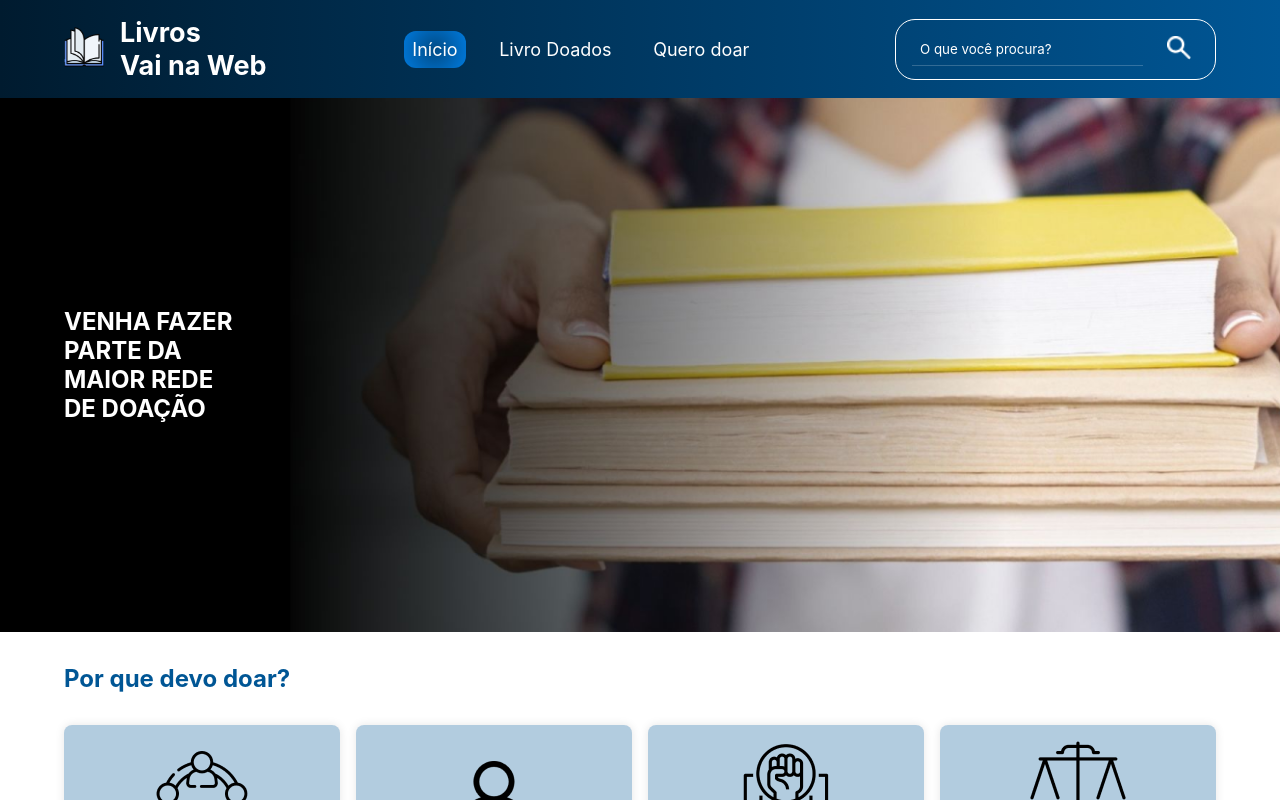
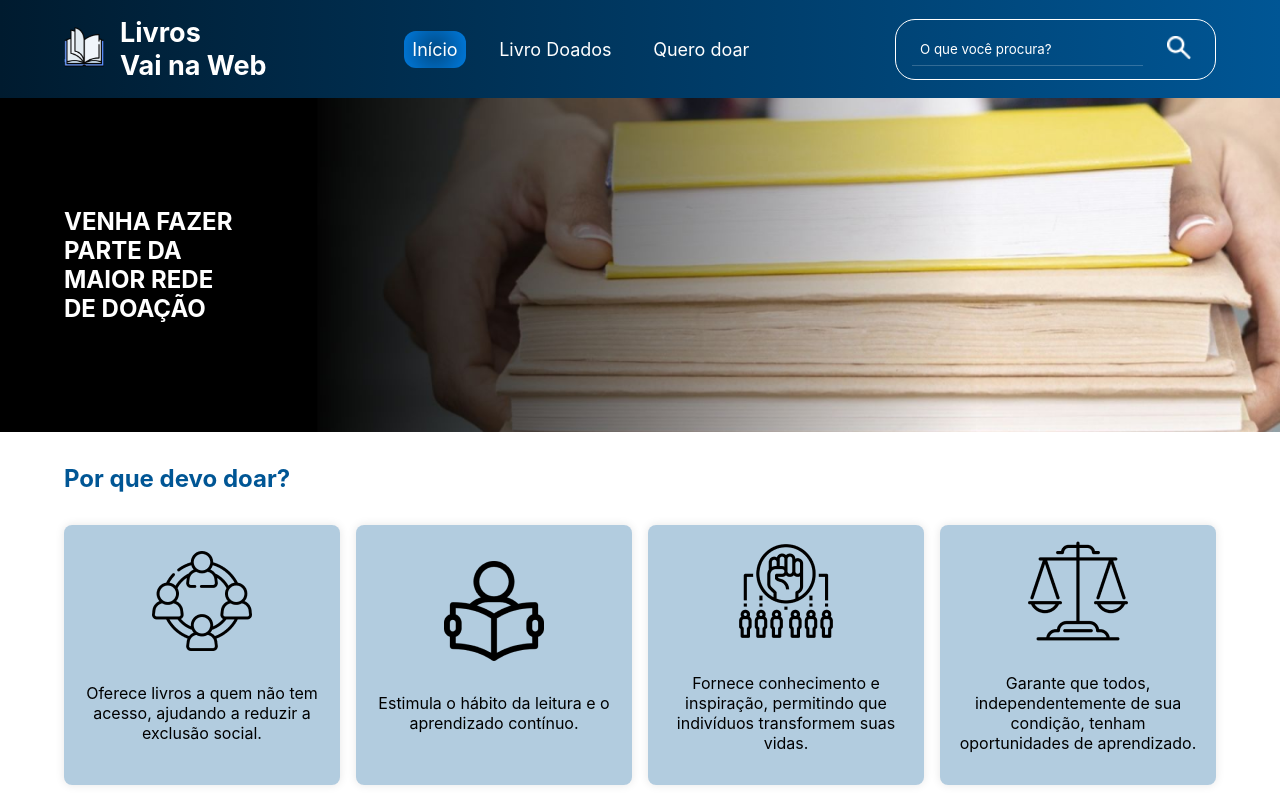
Before and after one commit to argelhr/VNW---desafio-final-mod-1, a React (Vite) app: page / in a window 1280 px wide. Shown: the top 800 px of the page. Built offline with nearby package versions, Linux system fonts and the light colour scheme.

Commit message:
style: ajusta margens e altura do banner na página Home para melhor layout

```diff
--- a/src/pages/Home/Cards/styles.module.scss
+++ b/src/pages/Home/Cards/styles.module.scss
@@ -1,6 +1,6 @@
 .cards {
   display: grid;
-  margin: 0 64px;
+  margin: 0 64px 32px 64px;
   gap: 16px;
   grid-auto-rows: 1fr;
   grid-template-columns: repeat(4, 1fr);
--- a/src/pages/Home/styles.module.scss
+++ b/src/pages/Home/styles.module.scss
@@ -1,6 +1,3 @@
-main{
-  margin: 0 0 32px 0 ;
-}
 .main_container {
   width: 100%;
   margin: 0 auto;
@@ -12,7 +9,7 @@ main{
   }
   .banner {
     width: 100%;
-    height: 534px;
+    height: 334px;
     align-items: center;
     background: url("../../assets/banner.png") no-repeat center center;
     background-size: cover;
```
